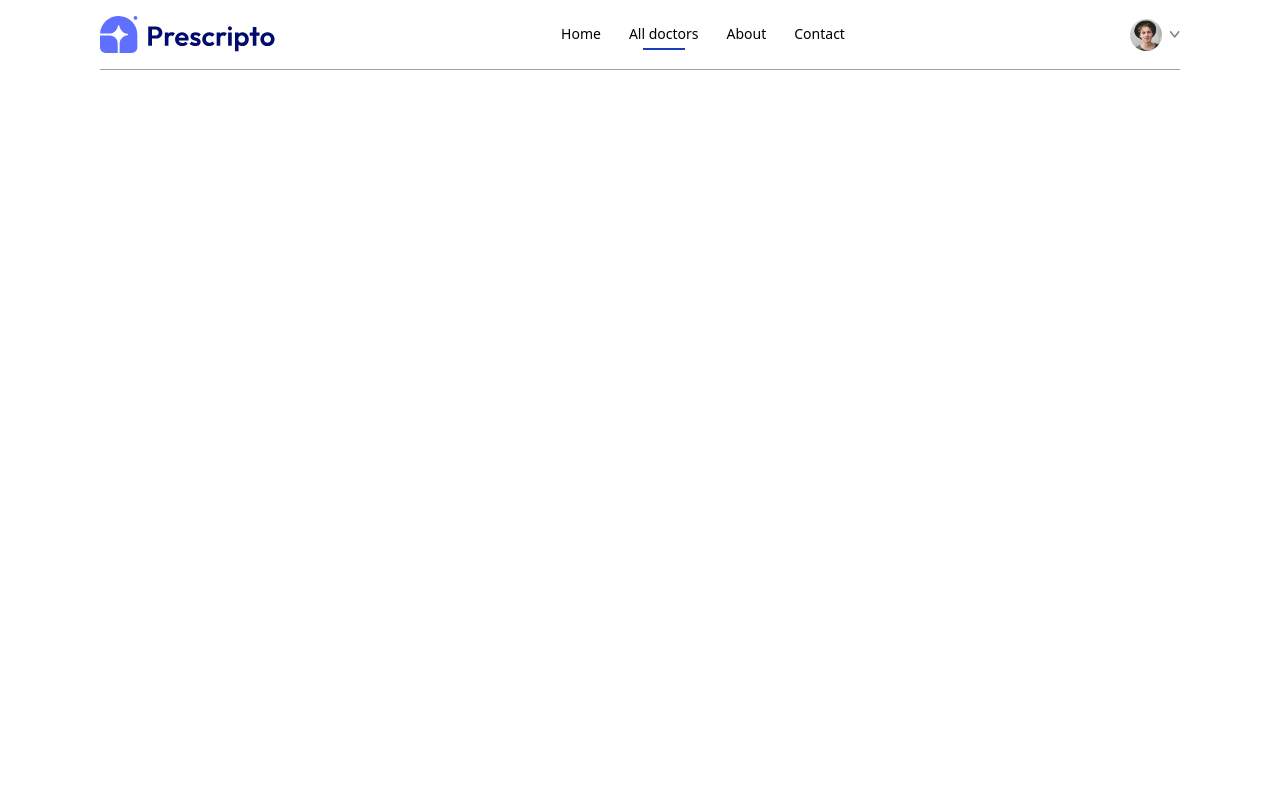
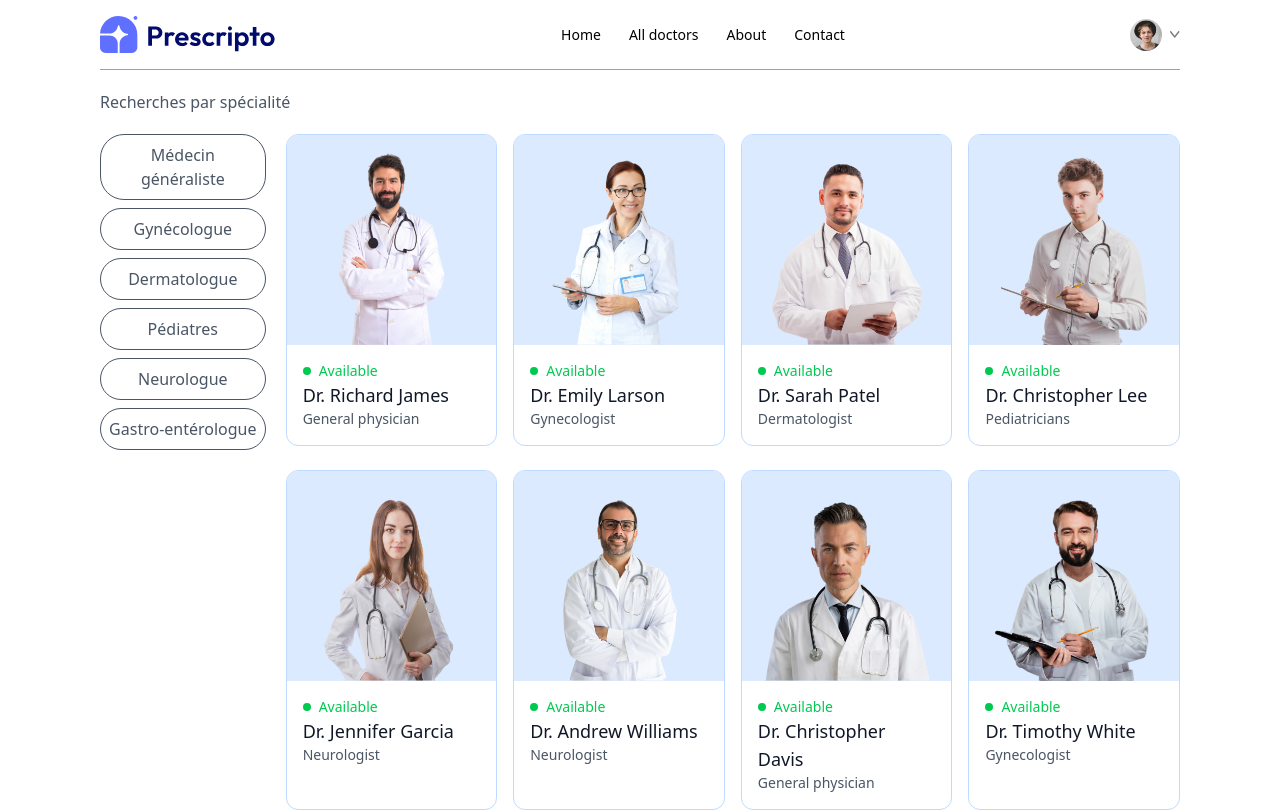
Before and after one commit to Cheikh-Taha/taha-v, a React (Vite) app in the folder frontend/: page /doctors in a window 1280 px wide. Shown: the top 812 px of the page. Built offline with nearby package versions, Linux system fonts and the light colour scheme.

Commit message:
Doctors edite

```diff
--- a/frontend/src/App.jsx
+++ b/frontend/src/App.jsx
@@ -18,6 +18,7 @@ const App = () => {
       <Routes>
         <Route path='/' element={<Home />} />
         <Route path='/doctors/:speciality' element={<Doctors />} />
+        <Route path='/doctors' element={<Doctors />} />
         <Route path='/contact' element={<Contact />} />
         <Route path='/about' element={<About />} />
         <Route path='/login' element={<Login />} />
--- a/frontend/src/components/NavBar.jsx
+++ b/frontend/src/components/NavBar.jsx
@@ -16,7 +16,7 @@ const NavBar = () => {
             <li className='py-1'>Home</li>
             <hr className='border-none outline-none h-0.5 bg-blue-800 w-3/5 m-auto hidden' />
         </NavLink>
-        <NavLink to = '/doctors'>
+        <NavLink to = '/doctors/'>
             <li className='py-1'>All doctors</li>
             <hr className='border-none outline-none h-0.5 bg-blue-800 w-3/5 m-auto hidden' />
         </NavLink>
--- a/frontend/src/pages/Doctors.jsx
+++ b/frontend/src/pages/Doctors.jsx
@@ -1,9 +1,59 @@
-import React from 'react'
+import React, { useContext, useEffect, useState } from 'react'
+import {useNavigate, useParams } from 'react-router-dom'
+import { AppContext } from '../context/AppContext';
+
 
 const Doctors = () => {
+  const navigate = useNavigate();
+  const {speciality} = useParams();
+
+  const [filterDoc,setFilterDoc] = useState([]);
+  const {doctors} = useContext(AppContext);
+
+
+
+  const applyFilter = ()=>{
+    if(speciality){
+      setFilterDoc(doctors.filter(doc => doc.speciality === speciality))
+    }else{
+      setFilterDoc(doctors)
+    }
+  }
+  useEffect(()=>{
+    applyFilter()
+  },[doctors,speciality])
   return (
     <div>
 
+      <p className='text-gray-600'>Recherches par spécialité</p>
+      <div className='flex flex-col sm:flex-row items-start gap-5 mt-5'>
+
+        <div className='flex-col w-50 gap-4  text-gray-600'>
+          <p onClick={()=>speciality === 'General physician'? navigate('/doctors') : navigate('/doctors/physician')} className='mb-2 p-2 border border-gray-600 rounded-3xl text-center hover:cursor-pointer hover:bg-gray-200'>Médecin généraliste</p>
+          <p onClick={()=>speciality === 'Gynecologist'? navigate('/doctors') : navigate('/doctors/Gynecologist')} className='mb-2 p-2 border border-gray-600 rounded-3xl text-center hover:cursor-pointer hover:bg-gray-200'>Gynécologue</p>
+          <p onClick={()=>speciality === 'Dermatologist'? navigate('/doctors') : navigate('/doctors/Dermatologist')} className='mb-2 p-2 border border-gray-600 rounded-3xl text-center hover:cursor-pointer hover:bg-gray-200'>Dermatologue</p>
+          <p onClick={()=>speciality === 'Pediatricians'? navigate('/doctors') : navigate('/doctors/Pediatricians')} className='mb-2 p-2 border border-gray-600 rounded-3xl text-center hover:cursor-pointer hover:bg-gray-200'>Pédiatres</p>
+          <p onClick={()=>speciality === 'Neurologist'? navigate('/doctors') : navigate('/doctors/Neurologist')} className='mb-2 p-2 border border-gray-600 rounded-3xl text-center hover:cursor-pointer hover:bg-gray-200'>Neurologue</p>
+          <p onClick={()=>speciality === 'Gastroenterologist'? navigate('/doctors') : navigate('/doctors/Gastroenterologist')} className='mb-2 p-2 border border-gray-600 rounded-3xl text-center hover:cursor-pointer hover:bg-gray-200'>Gastro-entérologue</p>
+
+        </div>
+        <div className='w-full grid [grid-template-columns:repeat(auto-fill,_minmax(200px,_1fr))] gap-4 gap-y-6'>
+          {
+            filterDoc.map((item,index)=>(
+              <div onClick={()=>navigate(`/appointment/${item._id}`)} className='border border-blue-200 rounded-xl overflow-hidden cursor-pointer hover:translate-y-[-10px] transition-all duration-200' key={index}>
+                  <img className='bg-blue-100' src={item.image} alt="" />
+                  <div className='p-4'>
+                      <div className='flex items-center text-sm gap-2 text-center text-green-500'>
+                          <p className='w-2 h-2 bg-green-500 rounded-full'></p><p>Available</p>
+                      </div>
+                      <p className='text-gray-900 text-lg font-medium'>{item.name}</p>
+                      <p className='text-gray-600 text-sm'>{item.speciality}</p>
+                  </div>
+              </div>
+          ))
+          }
+        </div>
+      </div>
     </div>
   )
 }
```
